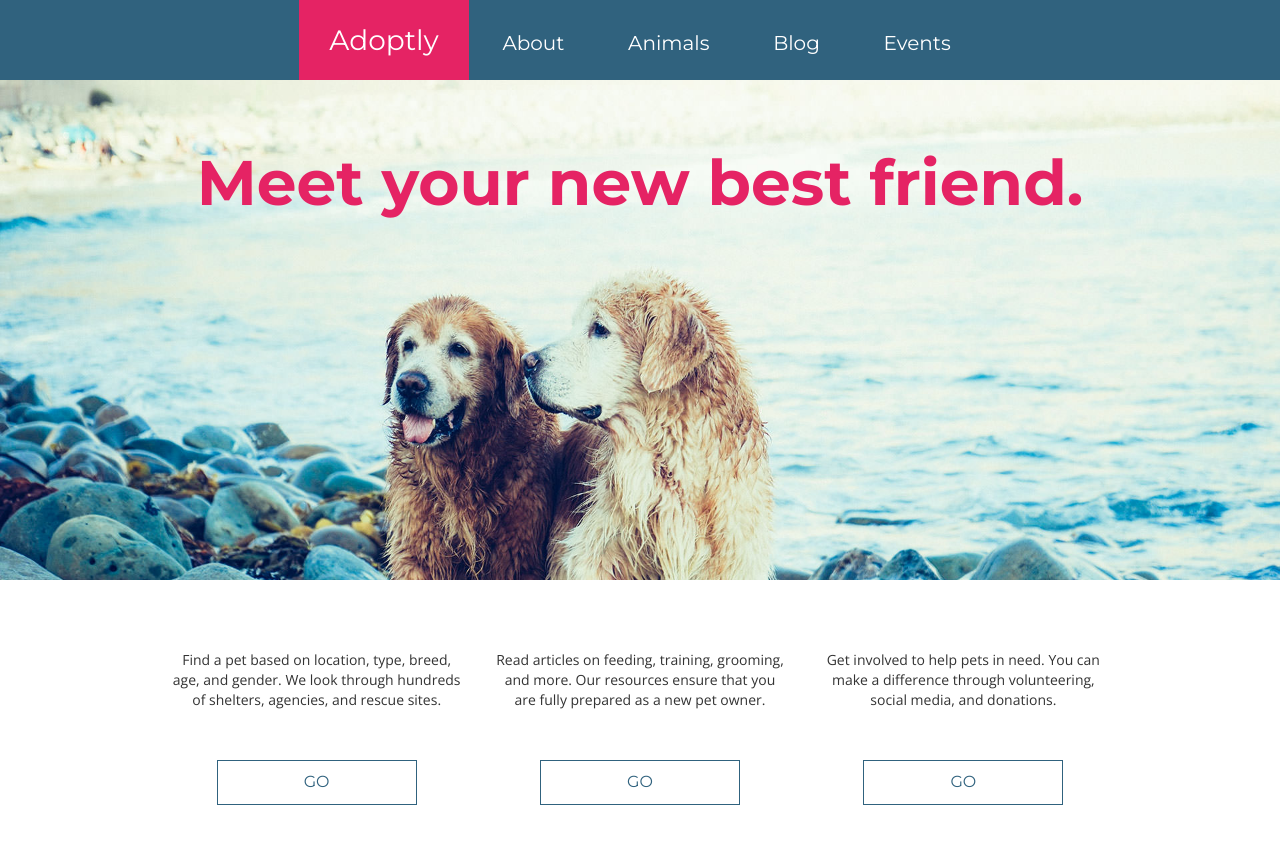
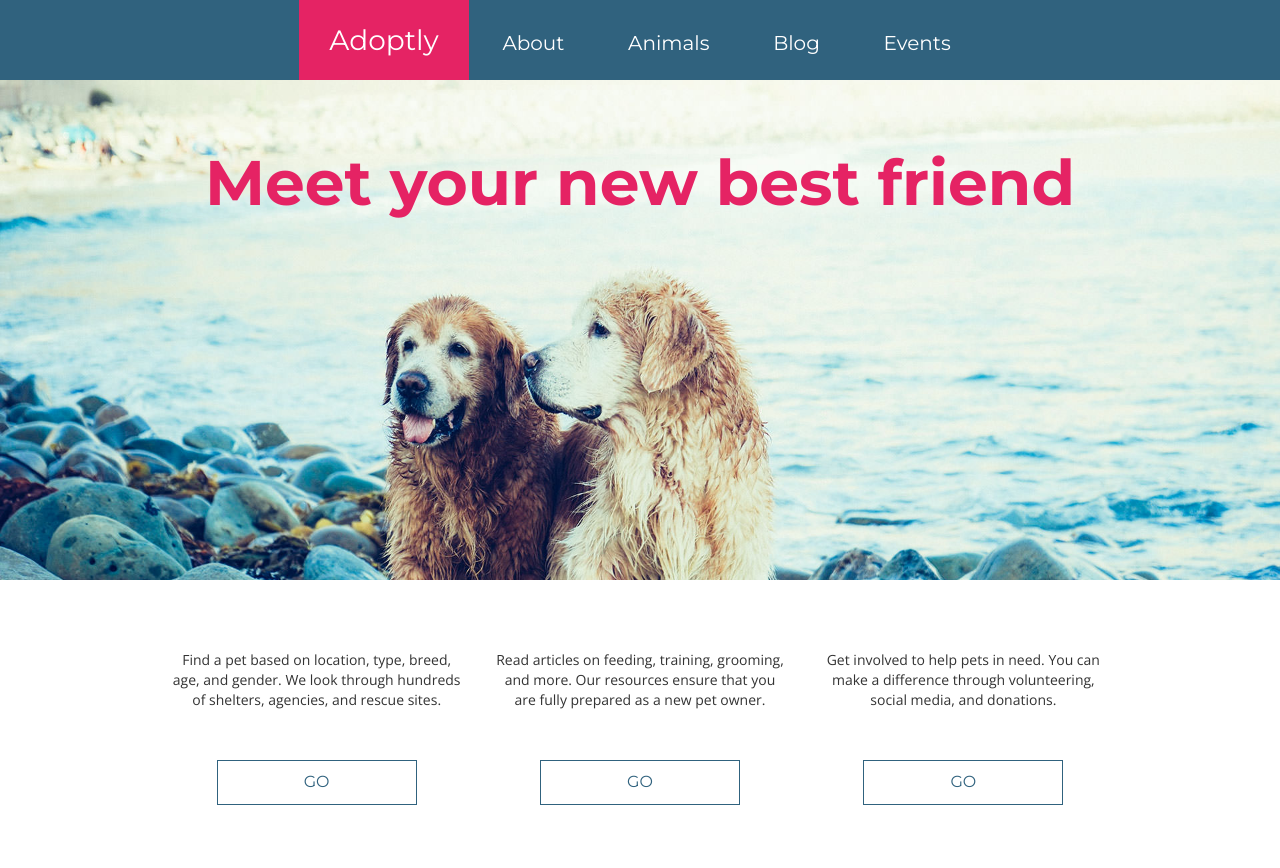
Before and after one commit to rtrounday/abc, a plain HTML site: page index.html in a window 1280 px wide. Shown: the top 868 px of the page. Drawn offline with nearby package versions, Linux system fonts and the light colour scheme.

Commit message:
Add heading to my sample application

```diff
--- a/index.html
+++ b/index.html
@@ -21,8 +21,7 @@
       </div>
     </div>
 
-    <div class="jumbotron">
-      <h1>Meet your new best friend.</h1>
+    <div class="jumbotron"><h1>Meet your new best friend</h1>
       <div class="container">
         <h1></h1>
       </div>
```
